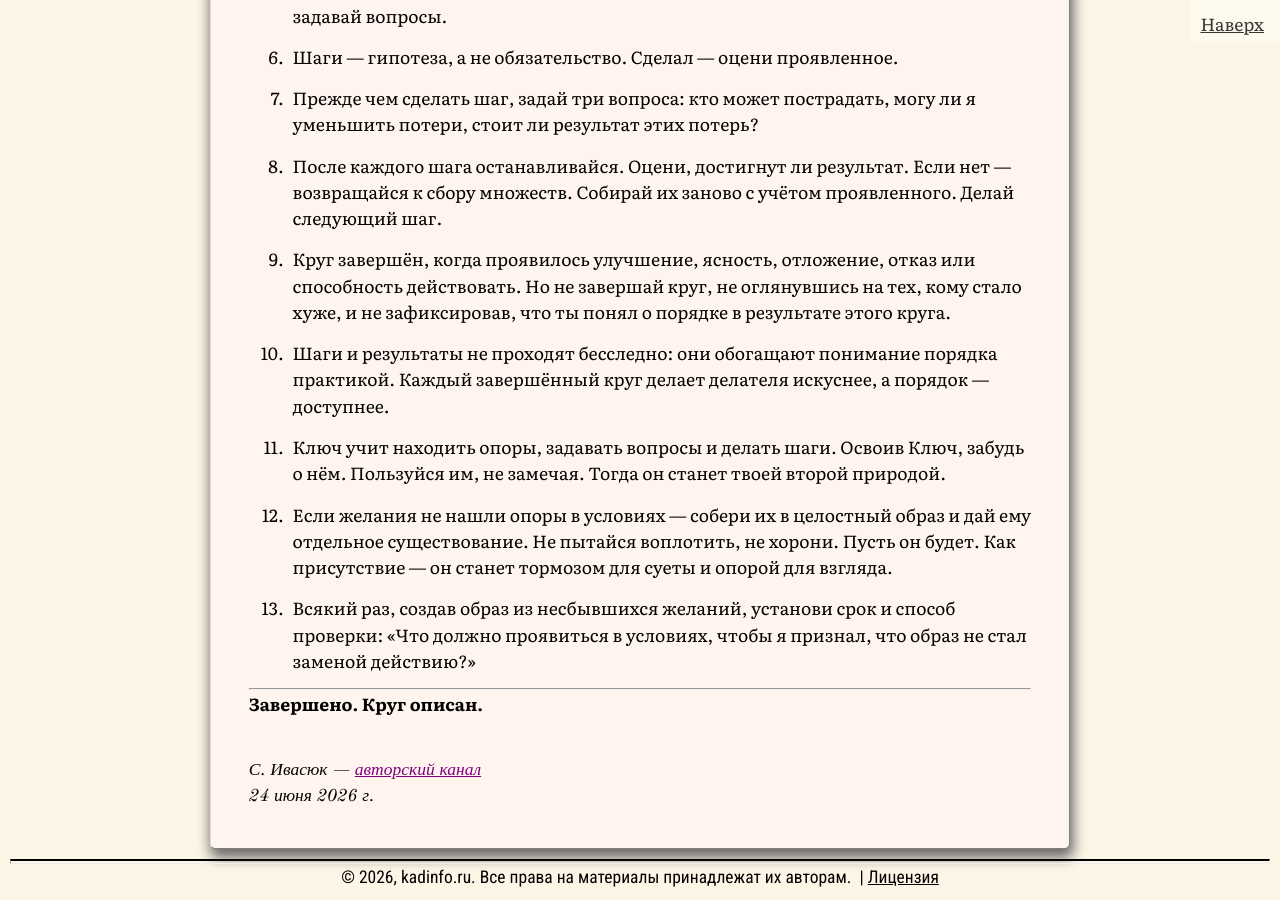
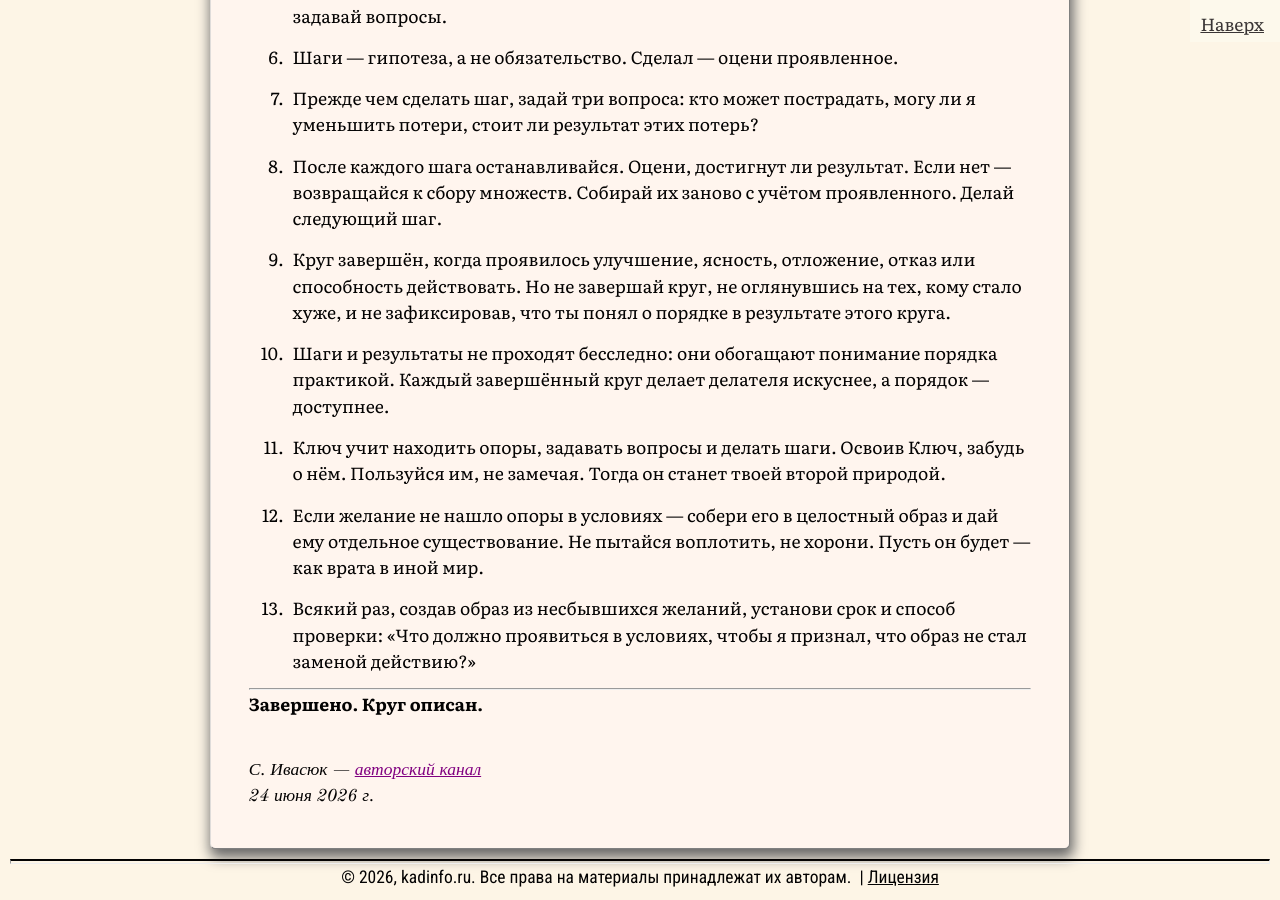
Before and after one commit to SergSi/land-use-art, a Jekyll site: the page built from _posts/2026-06-24-key.md, in a window 1280 px wide and 900 px high, scrolled down 8795 px. Built offline with Jekyll 4.4.1, drawn with Linux system fonts in a browser that asks for light colours; some web fonts are replaced.

Commit message:
Update 2026-06-24-key.md

```diff
--- a/_posts/2026-06-24-key.md
+++ b/_posts/2026-06-24-key.md
@@ -251,7 +251,7 @@
 
 11. Ключ учит находить опоры, задавать вопросы и делать шаги. Освоив Ключ, забудь о нём. Пользуйся им, не замечая. Тогда он станет твоей второй природой.
 
-12. Если желания не нашли опоры в условиях — собери их в целостный образ и дай ему отдельное существование. Не пытайся воплотить, не хорони. Пусть он будет. Как присутствие — он станет тормозом для суеты и опорой для взгляда.
+12. Если желание не нашло опоры в условиях — собери его в целостный образ и дай ему отдельное существование. Не пытайся воплотить, не хорони. Пусть он будет — как врата в иной мир.
 
 13. Всякий раз, создав образ из несбывшихся желаний, установи срок и способ проверки: «Что должно проявиться в условиях, чтобы я признал, что образ не стал заменой действию?»
 
```
